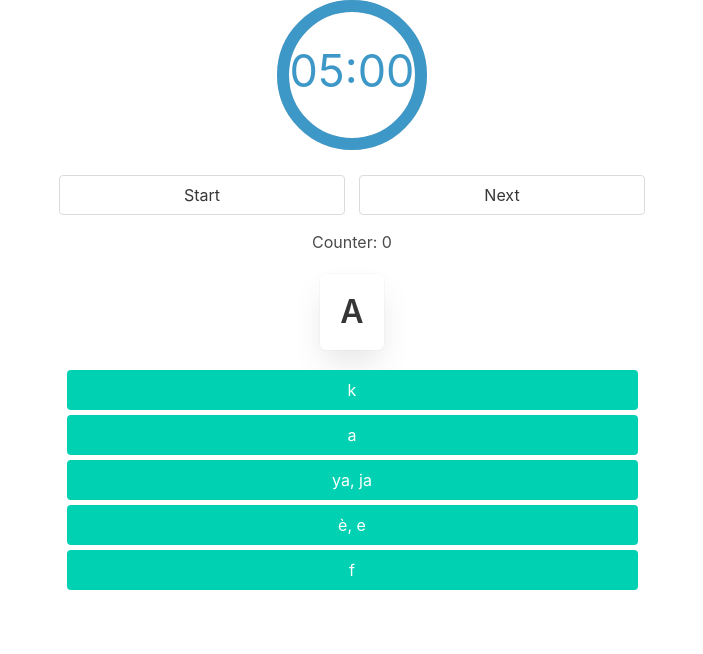
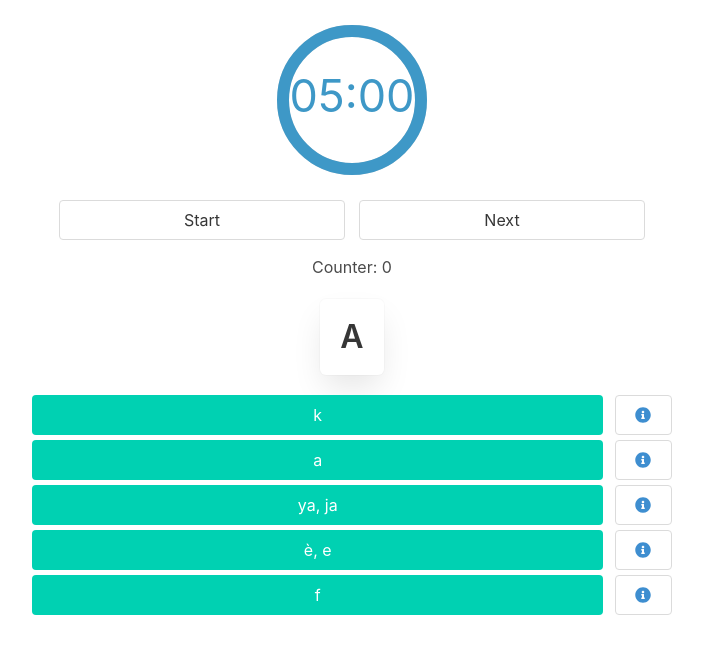
Before and after one commit to fernandopiniani/cyrillic-pomodoro, a React (Create React App) app: page / in a window 1280 px wide. Both pictures are taken after a click on the element "Next". Shown: the top 654 px of the page, without its empty margins (288-991 px from the left). Built offline with nearby package versions, Linux system fonts and the light colour scheme; the HTML template or start-up script is replaced by a standard one.

Commit message:
Add english equivalent

```diff
--- a/package.json
+++ b/package.json
@@ -4,6 +4,7 @@
   "private": true,
   "dependencies": {
     "bulma": "^0.7.5",
+    "bulma-tooltip": "^3.0.0",
     "node-sass": "^4.12.0",
     "react": "^16.9.0",
     "react-circular-progressbar": "^2.0.2",
--- a/src/components/Puzzle.js
+++ b/src/components/Puzzle.js
@@ -1,5 +1,6 @@
 import React, { useState } from 'react';
 import cyrillicAlphabet from '../resources/cyrillic.json';
+import 'bulma-tooltip';
 
 const getRandomInt = (min, max) => {
   min = Math.ceil(min);
@@ -45,6 +46,12 @@ const Option = ({ letter, ...others }) => {
     >
       {letter.transliteration}
     </div>
+      <button className="button is-tooltip-info tooltip engEqCard" data-tooltip={letter.engEq}>
+        <span className="icon has-text-info">
+          <i className="fas fa-info-circle"/>
+        </span>
+      </button>
+
   </div>)
 }
 
--- a/src/index.css
+++ b/src/index.css
@@ -20,3 +20,17 @@ code {
 .CircularProgressbar-text {
   font-size: 30px !important;
 }
+
+.Timer {
+  padding-top: 25px;
+}
+
+.engEqCard {
+  cursor: help;
+  margin-left: 1%;
+  width: 5%;
+}
+
+#root > div > div > div.Puzzle > div > div > button {
+  cursor: default;
+}
```
Also changed, not shown: 1 other file (tests, documents, lock files or other folders).
